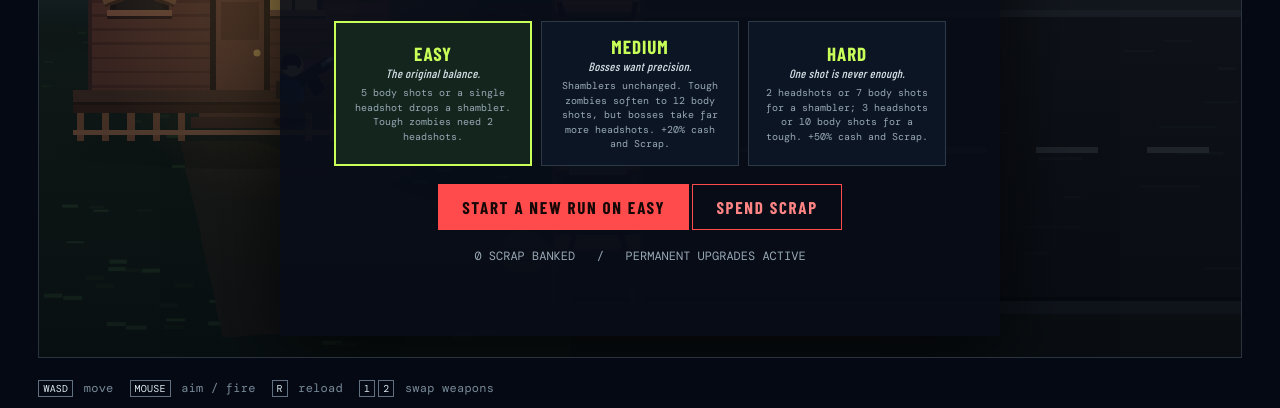
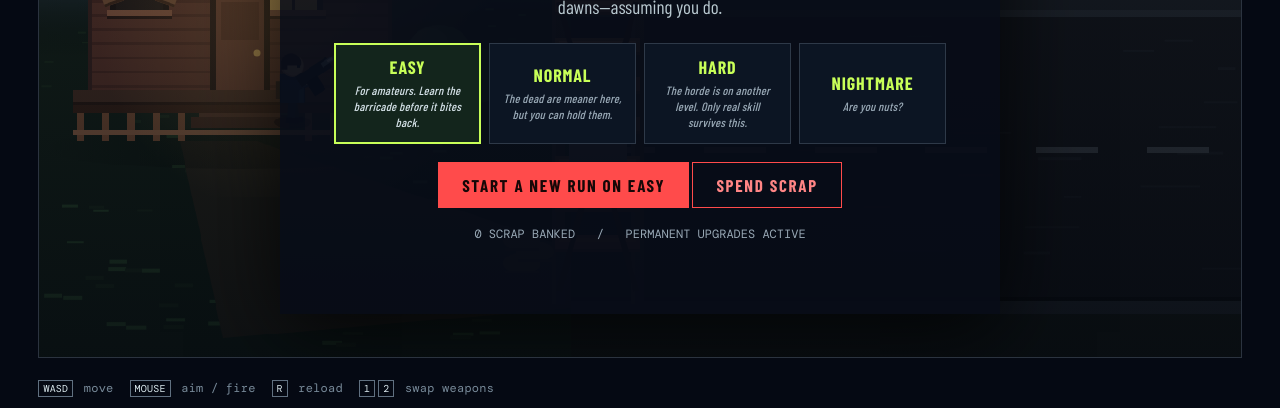
Before and after one commit to TheCodister/fourteen-nights, a website with bundled scripts: page index.html in a window 1280 px wide. Shown: the part 398-806 px from the top of the page. Built offline with nearby package versions, Linux system fonts and the light colour scheme; a web font is replaced by a local one.

Commit message:
feat: shift the difficulty ladder up and add Nightmare
Every tier is now harder: the old Medium becomes Easy, the old Hard
becomes Normal, and Hard extends the ladder one step further. Adds
Nightmare, which matches Hard's durability but sends far more bodies.

Pistol shot counts (20 damage, 15 through armour):

                EASY           NORMAL         HARD / NIGHTMARE
  shambler     5 body / 1 hs   7 body / 2 hs   9 body / 3 hs
  tough       12 body / 2 hs  10 body / 3 hs   8 body / 4 hs
  Foreman          8 hs           10 hs           12 hs
  Passenger       10 hs           13 hs           16 hs
  reward            x1           x1.25            x1.5 / x1.8

Nightmare adds one zombie per wave and runs the spawn clock 25% faster
from night two on, worth 59-168% more zombies per night. Night one is
identical to Hard. Both tiers spread one HARD_DURABILITY object so their
zombie stats cannot drift apart.

Card descriptions are now a single plain line each, with no mechanical
detail; the numbers live in the README and the data file.

A stale persisted 'medium' falls back to the default, which happens to be
numerically identical to the old Medium.

Co-Authored-By: Claude Opus 5 (1M context) <noreply@anthropic.com>

```diff
--- a/src/data/difficulty.js
+++ b/src/data/difficulty.js
@@ -9,44 +9,60 @@
 
    Resulting counts with the Pistol (20 damage, 15 through armour):
 
-                        EASY          MEDIUM        HARD
-     shambler        5 body / 1 hs  5 body / 1 hs  7 body / 2 hs
-     tough          15 body / 2 hs 12 body / 2 hs 10 body / 3 hs
-     Foreman head        6 hs           8 hs          10 hs
-     Passenger head      8 hs          10 hs          13 hs
+                      EASY           NORMAL         HARD/NIGHTMARE
+     shambler      5 body / 1 hs   7 body / 2 hs    9 body / 3 hs
+     tough        12 body / 2 hs  10 body / 3 hs    8 body / 4 hs
+     Foreman head      8 hs           10 hs            12 hs
+     Passenger head   10 hs           13 hs            16 hs
 
-   `bossHeadMultiplier` is rounded, and 1 / 1.3 / 1.65 lands exactly on the
-   6→8→10 and 8→10→13 targets above. Check the table still holds if you retune. */
+   `bossHeadMultiplier` is rounded; 1.3 / 1.65 / 2 lands exactly on the 8→10→12
+   and 10→13→16 targets above. Check the table still holds if you retune.
+
+   Nightmare is Hard's durability with a heavier horde, so it spreads the same
+   DURABILITY object rather than restating the numbers — the two cannot drift
+   apart by accident. */
+
+/** Shared by Hard and Nightmare: identical zombie durability by construction. */
+const HARD_DURABILITY = {
+  hpMultiplier: 1.8,
+  armorHpMultiplier: 0.545,
+  headHp: { normal: 3, armored: 4 },
+  bossHeadMultiplier: 2
+};
+
 export const difficulties = {
   easy: {
     name: 'EASY',
-    tagline: 'The original balance.',
-    copy: '5 body shots or a single headshot drops a shambler. Tough zombies need 2 headshots.',
-    hpMultiplier: 1,
-    armorHpMultiplier: 1,
-    headHp: { normal: 1, armored: 2 },
-    bossHeadMultiplier: 1,
-    reward: 1
-  },
-  medium: {
-    name: 'MEDIUM',
-    tagline: 'Bosses want precision.',
-    copy: 'Shamblers unchanged. Tough zombies soften to 12 body shots, but bosses take far more headshots. +20% cash and Scrap.',
+    blurb: 'For amateurs. Learn the barricade before it bites back.',
     hpMultiplier: 1,
     armorHpMultiplier: 0.82,
     headHp: { normal: 1, armored: 2 },
     bossHeadMultiplier: 1.3,
-    reward: 1.2
+    reward: 1
   },
-  hard: {
-    name: 'HARD',
-    tagline: 'One shot is never enough.',
-    copy: '2 headshots or 7 body shots for a shambler; 3 headshots or 10 body shots for a tough. +50% cash and Scrap.',
+  normal: {
+    name: 'NORMAL',
+    blurb: 'The dead are meaner here, but you can hold them.',
     hpMultiplier: 1.4,
     armorHpMultiplier: 0.68,
     headHp: { normal: 2, armored: 3 },
     bossHeadMultiplier: 1.65,
+    reward: 1.25
+  },
+  hard: {
+    name: 'HARD',
+    blurb: 'The horde is on another level. Only real skill survives this.',
+    ...HARD_DURABILITY,
     reward: 1.5
+  },
+  nightmare: {
+    name: 'NIGHTMARE',
+    blurb: 'Are you nuts?',
+    ...HARD_DURABILITY,
+    reward: 1.8,
+    /* Same bodies as Hard, far more of them. From night two on, every wave
+       carries an extra zombie and the spawn clock runs a quarter faster. */
+    horde: { fromNight: 2, batchBonus: 1, intervalScale: 0.75 }
   }
 };
 
@@ -66,3 +82,9 @@ export function scaleZombie(template, id, boss = false) {
     : (template.armor ? d.headHp.armored : d.headHp.normal);
   return { hp, headHp };
 }
+
+/** The extra-horde rules in force on `night`, or null when the tier has none. */
+export function hordeBoostFor(id, night) {
+  const { horde } = difficultyOf(id);
+  return horde && night >= horde.fromNight ? horde : null;
+}
--- a/src/systems/spawner.js
+++ b/src/systems/spawner.js
@@ -2,7 +2,7 @@
 import { ACTOR_SCALE, SPAWN_ZONE, NIGHT_LENGTH } from '../config.js';
 import { state } from '../core/state.js';
 import { types, bosses } from '../data/zombies.js';
-import { scaleZombie } from '../data/difficulty.js';
+import { scaleZombie, hordeBoostFor } from '../data/difficulty.js';
 
 /** Spawn interval eases from `start` to `end` seconds across the night. */
 const CADENCE = {
@@ -70,11 +70,17 @@ export function runSpawnDirector(dt) {
   state.spawnClock -= dt;
   if (state.spawnClock > 0) return;
 
-  const batch = Math.min(BATCH.max, BATCH.base + Math.floor((state.night - 1) / BATCH.perNights));
+  /* Nightmare adds to every wave and shortens the gap between them. The cap
+     lifts by the same bonus, or the boost would vanish on later nights. */
+  const boost = hordeBoostFor(state.difficulty, state.night);
+  const bonus = boost ? boost.batchBonus : 0;
+  const batch = Math.min(BATCH.max + bonus, BATCH.base + bonus + Math.floor((state.night - 1) / BATCH.perNights));
   for (let i = 0; i < batch; i++) spawnZombie(chooseType());
 
   const start = Math.max(CADENCE.startFloor, CADENCE.startBase - state.night * CADENCE.startPerNight);
   const end = Math.max(CADENCE.endFloor, CADENCE.endBase - state.night * CADENCE.endPerNight);
   const progress = Math.min(1, state.elapsed / NIGHT_LENGTH);
-  state.spawnClock = (start + (end - start) * progress) * (state.bossSpawned ? CADENCE.bossSlowdown : 1);
+  state.spawnClock = (start + (end - start) * progress)
+    * (state.bossSpawned ? CADENCE.bossSlowdown : 1)
+    * (boost ? boost.intervalScale : 1);
 }
--- a/src/ui/screens/title.js
+++ b/src/ui/screens/title.js
@@ -18,8 +18,7 @@ function render() {
   const cards = Object.entries(difficulties).map(([id, mode]) => `
     <button class="difficulty ${id === state.difficulty ? 'selected' : ''}" data-difficulty="${id}">
       <strong>${mode.name}</strong>
-      <em>${mode.tagline}</em>
-      <small>${mode.copy}</small>
+      <em>${mode.blurb}</em>
     </button>`).join('');
 
   showOverlay(`
--- a/style.css
+++ b/style.css
@@ -41,13 +41,13 @@ canvas { width:100%; height:100%; min-height:510px; display:block; cursor:crossh
 .overlay:empty { pointer-events:none; background:transparent; }
 .overlay-panel { width:min(720px, calc(100% - 36px)); padding:clamp(24px,5vw,54px); background:rgba(7,12,23,.88); border-top:2px solid var(--red); box-shadow:0 18px 80px #000b; text-align:center; animation:rise .35s ease-out; }
 .overline { color:var(--red); font:500 12px "DM Mono",monospace; letter-spacing:.18em; }.overlay h1 { margin:8px 0 5px; font-size:clamp(48px,9vw,96px); line-height:.82; letter-spacing:-.035em; }.overlay h2 { margin:6px 0 18px; font-size:36px; letter-spacing:.02em; }.overlay p { max-width:510px; margin:10px auto 24px; color:#b9c9d0; font-size:19px; line-height:1.25; }.action { padding:12px 23px; border:1px solid var(--red); background:var(--red); color:#160707; font-weight:800; letter-spacing:.1em; font-size:17px; cursor:pointer; }.action:hover { background:#ff7070; }.secondary { background:transparent; color:#ff8585; }.secondary:hover { background:#ff4b4b22; }
-.difficulty-row { display:grid; grid-template-columns:repeat(3,1fr); gap:9px; margin:22px 0 18px; text-align:left; }
-.difficulty { padding:13px; border:1px solid var(--line); background:#0c1523; color:var(--white); cursor:pointer; transition:.16s ease; }
+.difficulty-row { display:grid; grid-template-columns:repeat(4,1fr); gap:8px; margin:22px 0 18px; text-align:left; }
+.difficulty { padding:12px; border:1px solid var(--line); background:#0c1523; color:var(--white); cursor:pointer; transition:.16s ease; }
 .difficulty:hover { border-color:var(--acid); transform:translateY(-2px); }
 .difficulty.selected { border-color:var(--acid); background:#13251c; box-shadow:inset 0 0 0 1px var(--acid); }
-.difficulty strong { display:block; color:var(--acid); font-size:19px; letter-spacing:.05em; }
-.difficulty em { display:block; margin:1px 0 6px; color:#d3e0e6; font:italic 500 12px "Barlow Condensed",sans-serif; letter-spacing:.03em; }
-.difficulty small { display:block; color:var(--muted); font:10px/1.45 "DM Mono",monospace; }
+.difficulty strong { display:block; color:var(--acid); font-size:18px; letter-spacing:.05em; }
+.difficulty em { display:block; margin-top:4px; color:var(--muted); font:italic 500 12px/1.35 "Barlow Condensed",sans-serif; letter-spacing:.02em; }
+.difficulty.selected em { color:#d3e0e6; }
 .stat-line { margin:18px 0; color:var(--muted); font:12px "DM Mono",monospace; }.choice-row,.shop-grid { display:grid; grid-template-columns:repeat(2,1fr); gap:10px; margin:22px 0 16px; text-align:left; }.choice,.shop-item { padding:15px; border:1px solid var(--line); background:#0c1523; color:var(--white); cursor:pointer; text-align:left; transition:.17s ease; }.choice:hover,.shop-item:hover { border-color:var(--acid); transform:translateY(-2px); }.choice strong,.shop-item strong { display:block; color:var(--acid); font-size:20px; letter-spacing:.03em; }.choice small,.shop-item small { color:var(--muted); font:11px "DM Mono",monospace; }.shop-grid { grid-template-columns:repeat(3,1fr); max-height:215px; overflow:auto; }.shop-item { padding:10px; }.shop-item.owned { border-color:var(--acid); }.shop-item:disabled { opacity:.42; cursor:not-allowed; transform:none; }
 .legend { height:38px; display:flex; align-items:end; gap:16px; color:#788a99; font:12px "DM Mono",monospace; letter-spacing:.02em; }.legend kbd { color:#dbe9ee; font:10px "DM Mono",monospace; border:1px solid #607080; padding:1px 4px; margin-right:3px; }
 .armory-grid { display:grid; grid-template-columns:repeat(2,1fr); gap:9px; max-height:260px; overflow:auto; margin:20px 0; text-align:left; }.armory-item { padding:12px; background:#0c1523; border-left:2px solid var(--acid); }.armory-item strong,.armory-item small { display:block; }.armory-item strong { color:var(--white); font-size:18px; letter-spacing:.04em; }.armory-item small { color:var(--muted); font:10px "DM Mono",monospace; margin:3px 0 9px; }.armory-item button { border:1px solid #536270; background:transparent; color:#dcebf0; padding:5px 7px; margin-right:5px; font:10px "DM Mono",monospace; cursor:pointer; }.armory-item button:not(:disabled):hover { border-color:var(--acid); color:var(--acid); }.armory-item button:disabled { opacity:.45; cursor:default; }
@@ -55,4 +55,4 @@ canvas { width:100%; height:100%; min-height:510px; display:block; cursor:crossh
 .survivor-loadout-list { max-height:280px; overflow:auto; margin:20px 0; text-align:left; }.survivor-loadout { display:flex; align-items:center; justify-content:space-between; gap:16px; padding:12px 0; border-bottom:1px solid var(--line); }.survivor-loadout strong,.survivor-loadout small { display:block; }.survivor-loadout strong { color:var(--acid); font-size:19px; }.survivor-loadout small { color:var(--muted); font:10px "DM Mono",monospace; margin-top:2px; }.survivor-loadout select { min-width:145px; padding:7px; background:#111c28; color:var(--white); border:1px solid #586777; font:12px "DM Mono",monospace; }
 @keyframes rise { from { opacity:0; transform:translateY(14px) } to { opacity:1; transform:none } }
 @keyframes pop { from { opacity:0; transform:scale(.86) } to { opacity:1; transform:none } }
-@media (max-width:620px) { .top-status,.legend span:nth-child(n+3),.tally{ display:none; }.game-shell{padding:8px}.stage{margin-top:8px}.hud{padding:14px}.hud strong{font-size:25px}.timer strong{font-size:30px}.hud-bottom{gap:8px}.meter-block{min-width:92px}.weapon-hud{min-width:115px}.weapon-slots{gap:4px}.slot-name{font-size:13px}.slot-ammo{font-size:10px}.reload-track{max-width:140px}.choice-row,.shop-grid,.difficulty-row{grid-template-columns:1fr}.difficulty small{display:none}.overlay-panel{padding:24px 18px}.overlay h1{font-size:58px} }
+@media (max-width:620px) { .top-status,.legend span:nth-child(n+3),.tally{ display:none; }.game-shell{padding:8px}.stage{margin-top:8px}.hud{padding:14px}.hud strong{font-size:25px}.timer strong{font-size:30px}.hud-bottom{gap:8px}.meter-block{min-width:92px}.weapon-hud{min-width:115px}.weapon-slots{gap:4px}.slot-name{font-size:13px}.slot-ammo{font-size:10px}.reload-track{max-width:140px}.choice-row,.shop-grid{grid-template-columns:1fr}.difficulty-row{grid-template-columns:repeat(2,1fr)}.overlay-panel{padding:24px 18px}.overlay h1{font-size:58px} }
```
Also changed, not shown: tests/smoke.mjs (+38 -9 lines), README.md.
